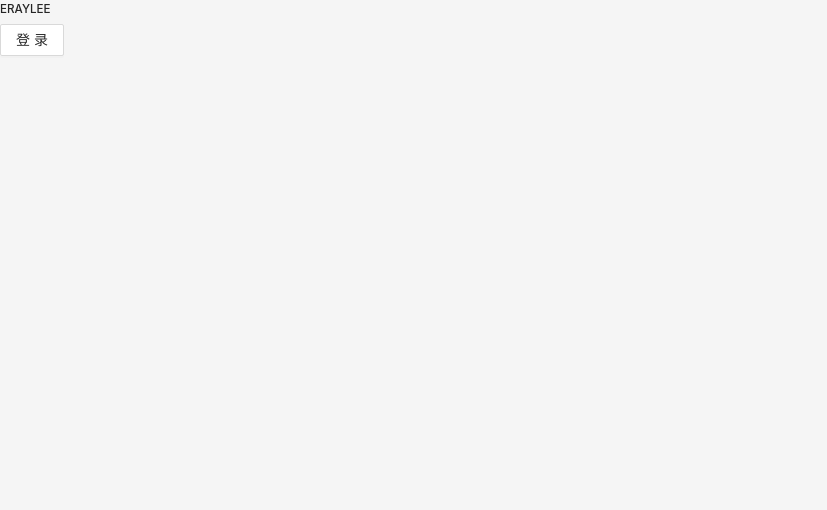
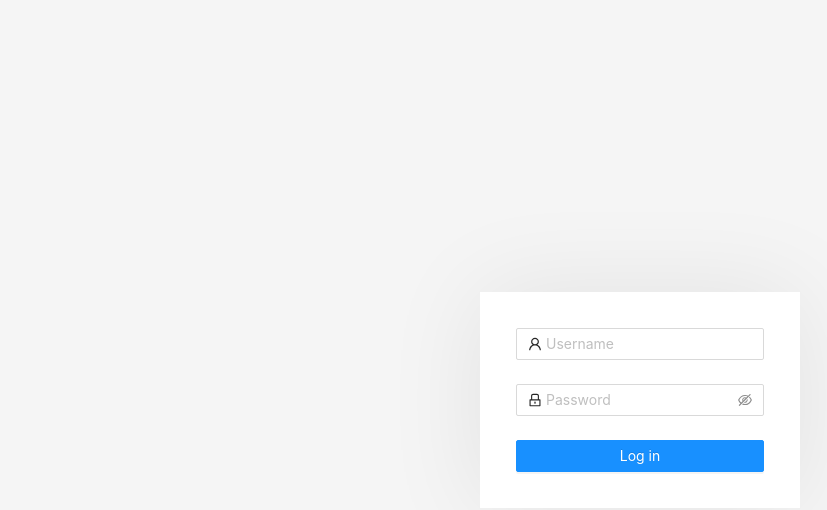
Before and after one commit to Eraylee/eapp-react, a React (Create React App) app: page /login in a window 1280 px wide. Shown: the top 510 px of the page, without its empty margins (0-827 px from the left). Built offline with nearby package versions, Linux system fonts and the light colour scheme.

Commit message:
add login

```diff
--- a/package.json
+++ b/package.json
@@ -10,6 +10,7 @@
     "@testing-library/user-event": "^7.1.2",
     "@types/jest": "^24.0.0",
     "@types/node": "^12.0.0",
+    "@types/react-redux": "^7.1.9",
     "antd": "^4.5.1",
     "axios": "^0.19.2",
     "craco-alias": "^2.1.1",
@@ -18,6 +19,7 @@
     "react": "^16.13.1",
     "react-dom": "^16.13.1",
     "react-intl": "^5.4.2",
+    "react-redux": "^7.2.1",
     "react-router-dom": "^6.0.0-beta.0",
     "react-scripts": "3.4.1",
     "redux": "^4.0.5",
@@ -33,7 +35,7 @@
   "eslintConfig": {
     "extends": "react-app"
   },
-  "proxy":"http://192.168.10.102:8000",
+  "proxy": "http://192.168.10.102:8000",
   "browserslist": {
     "production": [
       ">0.2%",
--- a/src/App.tsx
+++ b/src/App.tsx
@@ -3,11 +3,15 @@ import Routes from "./routes";
 import { BrowserRouter } from "react-router-dom";
 import { IntlProvider } from "react-intl";
 import { ConfigProvider } from "antd";
+import { Provider } from "react-redux";
+
 import zhCN from "antd/es/locale/zh_CN";
 import "@/assets/styles/global.less";
+import { store } from "./store";
 
 function App() {
   return (
+    <Provider store={store}>
       <IntlProvider locale='zh'>
         <ConfigProvider locale={zhCN}>
           <BrowserRouter>
@@ -15,6 +19,7 @@ function App() {
           </BrowserRouter>
         </ConfigProvider>
       </IntlProvider>
+    </Provider>
   );
 }
 
--- a/src/api/types.ts
+++ b/src/api/types.ts
@@ -26,6 +26,7 @@ export enum MenuTypes {
 }
 
 export interface Menu {
+  id: number;
   name: string;
   action: string;
   icon: string;
@@ -36,6 +37,7 @@ export interface Menu {
 }
 
 export interface User {
+  id: number;
   username: string;
   nickname: string;
   email: string;
--- a/src/components/AuthorizedRoute/index.tsx
+++ b/src/components/AuthorizedRoute/index.tsx
@@ -1,5 +1,19 @@
-import React from "react";
+import React, { useEffect, Suspense, PropsWithChildren } from "react";
+import { useNavigate } from "react-router-dom";
+import { Spin } from "antd";
 
-export default () => {
-  return <></>;
+export default ({ children }: PropsWithChildren<{}>) => {
+  const navigate = useNavigate();
+  useEffect(() => {
+    const TOKEN = localStorage.getItem("TOKEN");
+    if (!TOKEN) {
+      navigate("/login", { replace: true });
+    }
+    // eslint-disable-next-line react-hooks/exhaustive-deps
+  }, []);
+  return (
+    <>
+      <Suspense fallback={<Spin />}>{children} </Suspense>
+    </>
+  );
 };
--- /dev/null
+++ b/src/pages/Login/action.ts
@@ -0,0 +1,28 @@
+import { LoginReq } from "@/api/types";
+import { Action } from "redux";
+import { ThunkAction } from "redux-thunk";
+import { apiAuthLlogin } from "@/api/system";
+export const LOGIN = "LOGIN";
+export const ADD_USER = "ADD_USER";
+
+export interface AddUser extends Action<typeof ADD_USER> {
+  payload: string;
+}
+
+export const addUser = (payload: string): AddUser => ({
+  type: ADD_USER,
+  payload,
+});
+
+export const login = (
+  payload: LoginReq
+): ThunkAction<Promise<boolean>, null, null, AddUser> => async (dispatch) => {
+  const token = await apiAuthLlogin(payload);
+  if (token) {
+    dispatch(addUser(token));
+    return true;
+  }
+  return false;
+};
+
+export type LoginActions = AddUser;
--- a/src/pages/Login/index.tsx
+++ b/src/pages/Login/index.tsx
@@ -1,15 +1,62 @@
-import React from "react";
-import { Button } from "antd";
+import React, { useCallback } from "react";
+import { Form, Input, Button, Checkbox } from "antd";
+import {
+  UserOutlined,
+  LockOutlined,
+  EyeTwoTone,
+  EyeInvisibleOutlined,
+} from "@ant-design/icons";
 
 import "./style.less";
+import { LoginReq } from "@/api/types";
+import { useDispatch } from "react-redux";
+import { login } from "./action";
+import { useNavigate } from "react-router-dom";
 
-const Login = (props: any) => {
+const Login: React.FC = () => {
+  const nav = useNavigate();
+  const dispatch = useDispatch();
+  const handleLogin = useCallback(async (values: LoginReq) => {
+    const res = dispatch(await login(values));
+    if (res) {
+      nav("/dashboard");
+    }
+  }, []);
+
   return (
-    <div className='component-login-root'>
-      <div className='card'>
-        <h5>ERAYLEE</h5>
-        <Button>登录</Button>
-      </div>
+    <div className='login-page-root'>
+      <Form
+        name='normal_login'
+        className='login-form'
+        initialValues={{ username: "", password: "" }}
+        onFinish={handleLogin}
+      >
+        <Form.Item
+          name='username'
+          rules={[{ required: true, message: "Please input your Username!" }]}
+        >
+          <Input
+            prefix={<UserOutlined className='site-form-item-icon' />}
+            placeholder='Username'
+          />
+        </Form.Item>
+        <Form.Item
+          name='password'
+          rules={[{ required: true, message: "Please input your Password!" }]}
+        >
+          <Input.Password
+            prefix={<LockOutlined className='site-form-item-icon' />}
+            placeholder='Password'
+            iconRender={(visible) =>
+              visible ? <EyeTwoTone /> : <EyeInvisibleOutlined />
+            }
+          />
+        </Form.Item>
+
+        <Button type='primary' htmlType='submit' block>
+          Log in
+        </Button>
+      </Form>
     </div>
   );
 };
--- /dev/null
+++ b/src/pages/Login/reducer.ts
@@ -0,0 +1,29 @@
+import { User } from "@/api/types";
+import { LoginActions, ADD_USER } from "./action";
+
+export interface LoginState extends User {
+  token: string;
+}
+
+const loginState: LoginState = {
+  id: 0,
+  phone: "",
+  username: "",
+  nickname: "",
+  email: "",
+  token: "",
+  avatar: "",
+};
+
+export const loginReducer = (
+  state = loginState,
+  actions: LoginActions
+): LoginState => {
+  switch (actions.type) {
+    case ADD_USER:
+      const token = actions.payload;
+      return Object.assign({}, state, { token });
+    default:
+      return state;
+  }
+};
--- a/src/pages/Login/style.less
+++ b/src/pages/Login/style.less
@@ -1,10 +1,14 @@
-.login-page {
+.login-page-root {
   width: 100vw;
   height: 100vh;
   display: flex;
   justify-content: center;
   align-items: center;
-  .content {
-    width: 400px;
+  .login-form {
+    padding: 36px;
+    box-sizing: border-box;
+    width: 320px;
+    background-color: #fff;
+    box-shadow: 0 0 100px rgba(0, 0, 0, 0.08);
   }
 }
--- a/src/routes/index.tsx
+++ b/src/routes/index.tsx
@@ -2,6 +2,7 @@ import React, { lazy } from "react";
 import { useRoutes } from "react-router-dom";
 import Layout from "@/components/Layout";
 import Login from "@/pages/Login";
+import AuthorizedRoute from "@/components/AuthorizedRoute";
 
 const Dashboard = lazy(() => import("@/pages/Dashboard"));
 
@@ -13,11 +14,19 @@ export default () => {
     },
     {
       path: "",
-      element: <Layout />,
+      element: (
+        <AuthorizedRoute>
+          <Layout />
+        </AuthorizedRoute>
+      ),
       children: [
         {
           path: "dashboard",
-          element: <Dashboard />,
+          element: (
+            <AuthorizedRoute>
+              <Dashboard />
+            </AuthorizedRoute>
+          ),
         },
       ],
     },
--- /dev/null
+++ b/src/store.ts
@@ -0,0 +1,9 @@
+import { createStore, applyMiddleware, combineReducers } from "redux";
+import thunk from "redux-thunk";
+import { loginReducer } from "./pages/Login/reducer";
+
+const rootReducer = combineReducers({
+  loginReducer,
+});
+
+export const store = createStore(rootReducer, applyMiddleware(thunk));
```
Also changed, not shown: src/components/Layout/index.tsx (+4 -4 lines), 1 other file (tests, documents, lock files or other folders). Lines whose indentation alone changed are shown as unchanged.
